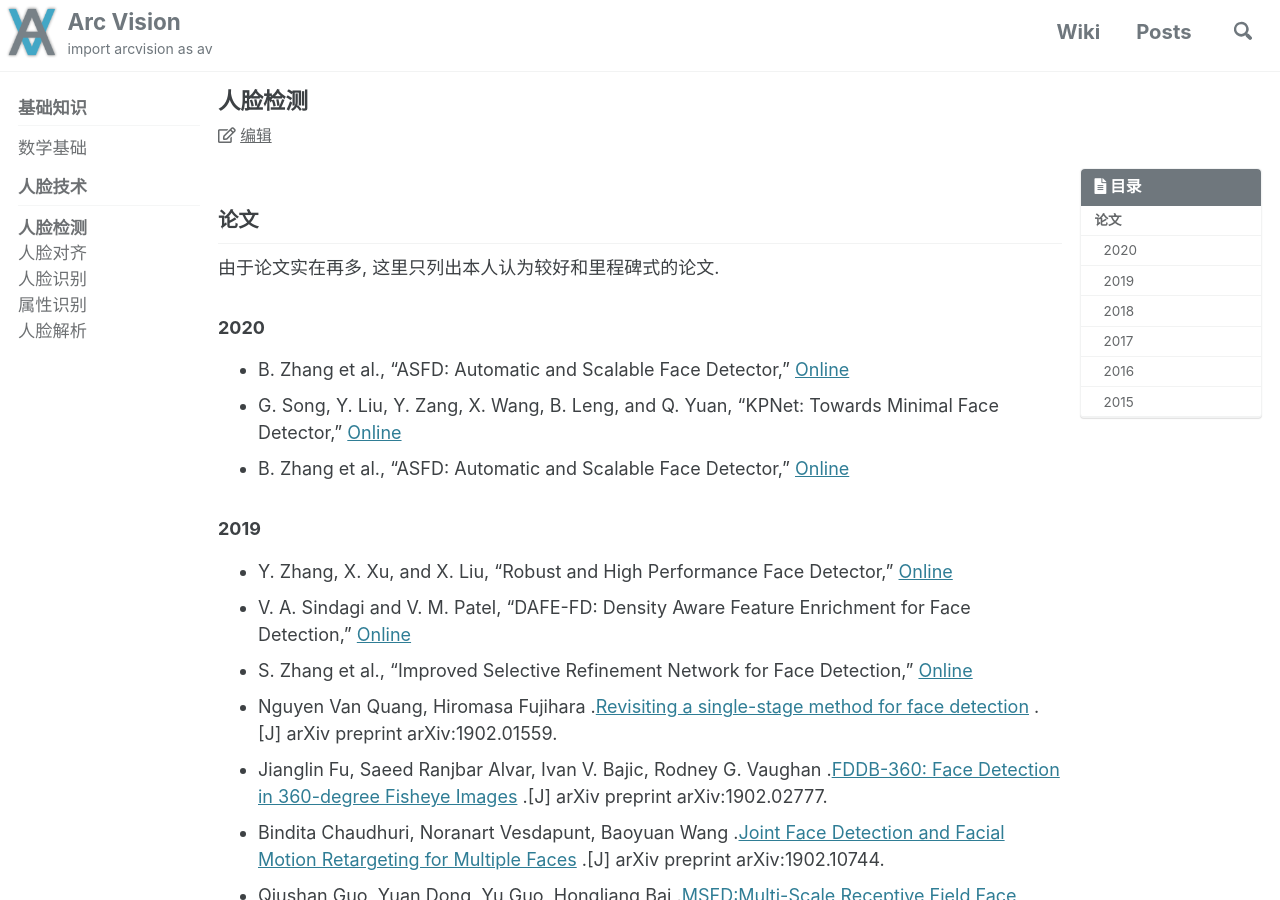
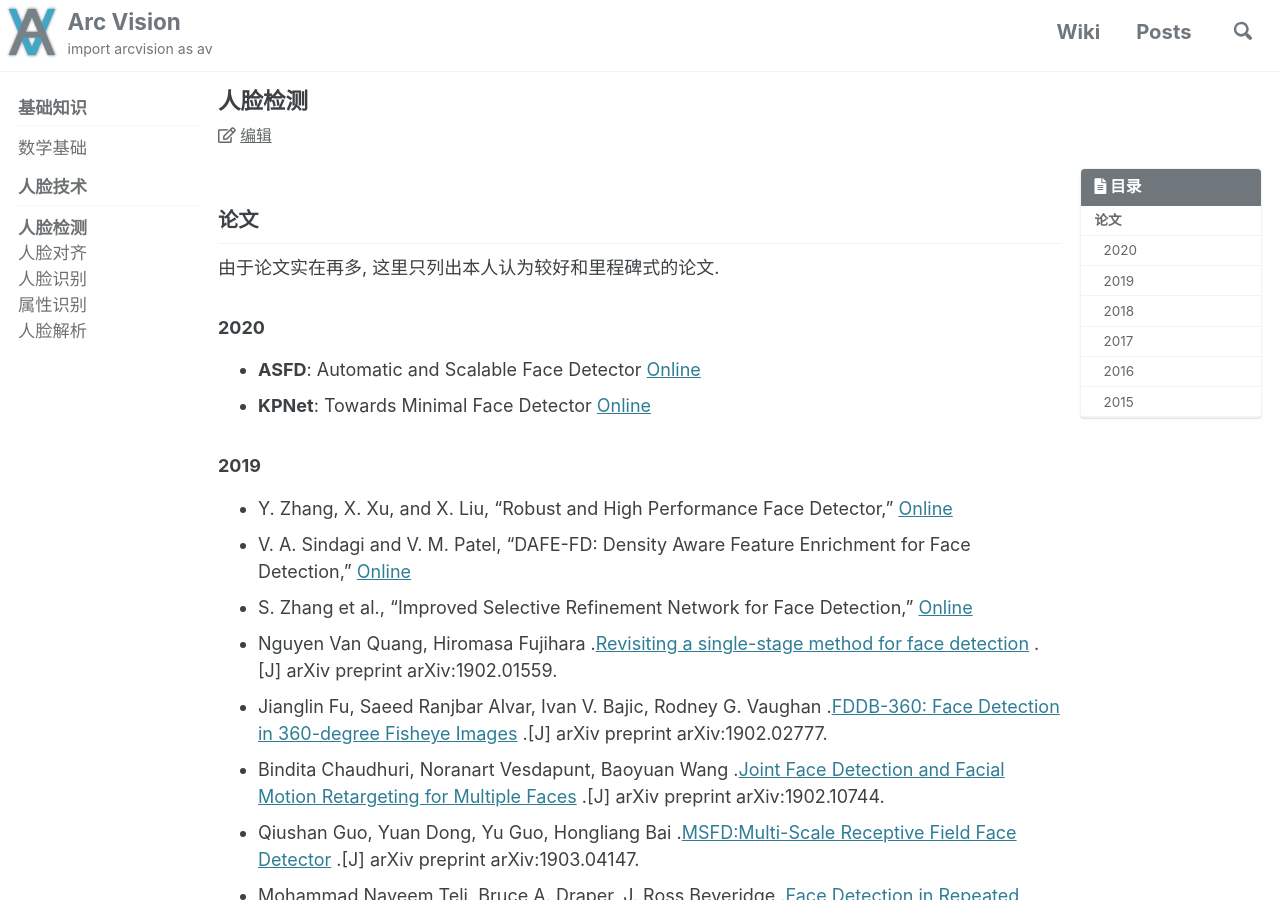
Before and after one commit to ArcVision/ArcVision.github.io, a Jekyll site: the page built from _wiki/11-face-detection.md, in a window 1280 px wide and 900 px high. Built offline with Jekyll 4.4.1, drawn with Linux system fonts in a browser that asks for light colours; cached includes are drawn as plain includes; comment, search, counter and statistics services are not loaded.

Commit message:
Update 11-face-detection.md

```diff
--- a/_wiki/11-face-detection.md
+++ b/_wiki/11-face-detection.md
@@ -14,9 +14,8 @@ toc: true
 
 ### 2020
 
-- B. Zhang et al., “ASFD: Automatic and Scalable Face Detector,” [Online](http://arxiv.org/abs/2003.11228)
-- G. Song, Y. Liu, Y. Zang, X. Wang, B. Leng, and Q. Yuan, “KPNet: Towards Minimal Face Detector,” [Online](http://arxiv.org/abs/2003.07543)
-- B. Zhang et al., “ASFD: Automatic and Scalable Face Detector,” [Online](http://arxiv.org/abs/2003.11228)
+- **ASFD**: Automatic and Scalable Face Detector [Online](http://arxiv.org/abs/2003.11228)
+- **KPNet**: Towards Minimal Face Detector [Online](http://arxiv.org/abs/2003.07543)
 
 ### 2019
 
```
